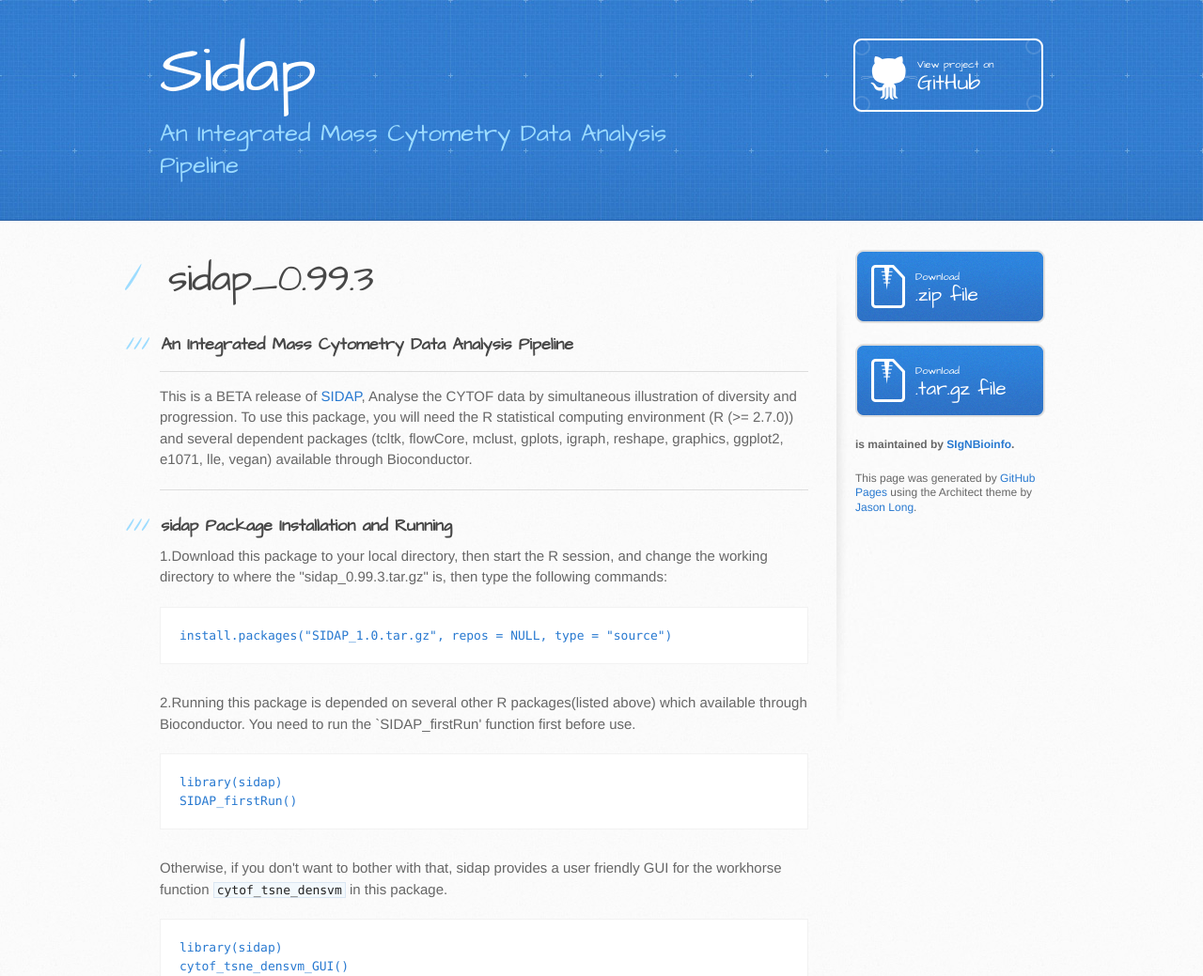
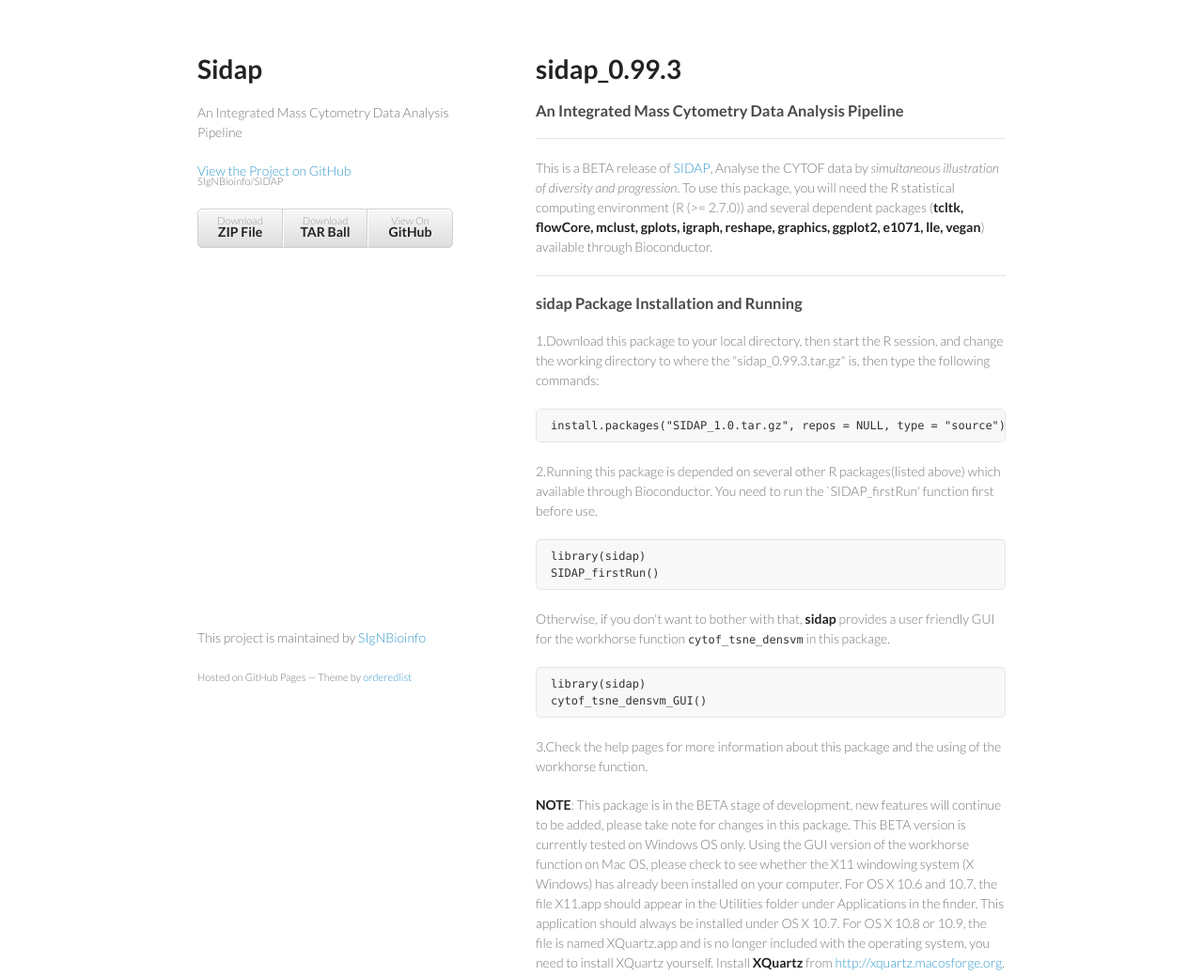
Before and after one commit to SIgNBioinfo/SIDAP, a plain HTML site: page index.html in a window 1280 px wide. Shown: the top 1039 px of the page at 94% size. Drawn offline with Linux system fonts and the light colour scheme.

Commit message:
Create gh-pages branch via GitHub

```diff
--- a/index.html
+++ b/index.html
@@ -1,34 +1,34 @@
-<!DOCTYPE html>
+<!doctype html>
 <html>
   <head>
-    <meta charset='utf-8'>
+    <meta charset="utf-8">
     <meta http-equiv="X-UA-Compatible" content="chrome=1">
-    <meta name="viewport" content="width=device-width, initial-scale=1, maximum-scale=1">
-    <link href='https://fonts.googleapis.com/css?family=Architects+Daughter' rel='stylesheet' type='text/css'>
-    <link rel="stylesheet" type="text/css" href="stylesheets/stylesheet.css" media="screen">
-    <link rel="stylesheet" type="text/css" href="stylesheets/pygment_trac.css" media="screen">
-    <link rel="stylesheet" type="text/css" href="stylesheets/print.css" media="print">
+    <title>Sidap by SIgNBioinfo</title>
 
+    <link rel="stylesheet" href="stylesheets/styles.css">
+    <link rel="stylesheet" href="stylesheets/pygment_trac.css">
+    <meta name="viewport" content="width=device-width, initial-scale=1, user-scalable=no">
     <!--[if lt IE 9]>
     <script src="//html5shiv.googlecode.com/svn/trunk/html5.js"></script>
     <![endif]-->
+  </head>
+  <body>
+    <div class="wrapper">
+      <header>
+        <h1>Sidap</h1>
+        <p>An Integrated Mass Cytometry Data Analysis Pipeline</p>
 
-    <title>Sidap by SIgNBioinfo</title>
-  </head>
+        <p class="view"><a href="https://github.com/SIgNBioinfo/SIDAP">View the Project on GitHub <small>SIgNBioinfo/SIDAP</small></a></p>
 
-  <body>
-    <header>
-      <div class="inner">
-        <h1>Sidap</h1>
-        <h2>An Integrated Mass Cytometry Data Analysis Pipeline</h2>
-        <a href="https://github.com/SIgNBioinfo/SIDAP" class="button"><small>View project on</small> GitHub</a>
-      </div>
-    </header>
 
-    <div id="content-wrapper">
-      <div class="inner clearfix">
-        <section id="main-content">
-          <h1>
+        <ul>
+          <li><a href="https://github.com/SIgNBioinfo/SIDAP/zipball/master">Download <strong>ZIP File</strong></a></li>
+          <li><a href="https://github.com/SIgNBioinfo/SIDAP/tarball/master">Download <strong>TAR Ball</strong></a></li>
+          <li><a href="https://github.com/SIgNBioinfo/SIDAP">View On <strong>GitHub</strong></a></li>
+        </ul>
+      </header>
+      <section>
+        <h1>
 <a name="sidap_0993" class="anchor" href="#sidap_0993"><span class="octicon octicon-link"></span></a>sidap_0.99.3</h1>
 
 <h3>
@@ -69,25 +69,13 @@ cytof_tsne_densvm_GUI()
 <li>When you open this file by double-clicking on it, you'll find XQuartz.pkg, double-click on it to run the installer, clicking through all the defaults.</li>
 <li>After the installer runs, you'll have to log out and back on to your Mac OS X account.</li>
 </ol>
-        </section>
-
-        <aside id="sidebar">
-          <a href="https://github.com/SIgNBioinfo/SIDAP/zipball/master" class="button">
-            <small>Download</small>
-            .zip file
-          </a>
-          <a href="https://github.com/SIgNBioinfo/SIDAP/tarball/master" class="button">
-            <small>Download</small>
-            .tar.gz file
-          </a>
-
-          <p class="repo-owner"><a href="https://github.com/SIgNBioinfo/SIDAP"></a> is maintained by <a href="https://github.com/SIgNBioinfo">SIgNBioinfo</a>.</p>
-
-          <p>This page was generated by <a href="https://pages.github.com">GitHub Pages</a> using the Architect theme by <a href="https://twitter.com/jasonlong">Jason Long</a>.</p>
-        </aside>
-      </div>
+      </section>
+      <footer>
+        <p>This project is maintained by <a href="https://github.com/SIgNBioinfo">SIgNBioinfo</a></p>
+        <p><small>Hosted on GitHub Pages &mdash; Theme by <a href="https://github.com/orderedlist">orderedlist</a></small></p>
+      </footer>
     </div>
-
+    <script src="javascripts/scale.fix.js"></script>
 
   </body>
 </html>
--- /dev/null
+++ b/javascripts/scale.fix.js
@@ -0,0 +1,17 @@
+var metas = document.getElementsByTagName('meta');
+var i;
+if (navigator.userAgent.match(/iPhone/i)) {
+  for (i=0; i<metas.length; i++) {
+    if (metas[i].name == "viewport") {
+      metas[i].content = "width=device-width, minimum-scale=1.0, maximum-scale=1.0";
+    }
+  }
+  document.addEventListener("gesturestart", gestureStart, false);
+}
+function gestureStart() {
+  for (i=0; i<metas.length; i++) {
+    if (metas[i].name == "viewport") {
+      metas[i].content = "width=device-width, minimum-scale=0.25, maximum-scale=1.6";
+    }
+  }
+}
--- /dev/null
+++ b/stylesheets/styles.css
@@ -0,0 +1,255 @@
+@import url(https://fonts.googleapis.com/css?family=Lato:300italic,700italic,300,700);
+
+body {
+  padding:50px;
+  font:14px/1.5 Lato, "Helvetica Neue", Helvetica, Arial, sans-serif;
+  color:#777;
+  font-weight:300;
+}
+
+h1, h2, h3, h4, h5, h6 {
+  color:#222;
+  margin:0 0 20px;
+}
+
+p, ul, ol, table, pre, dl {
+  margin:0 0 20px;
+}
+
+h1, h2, h3 {
+  line-height:1.1;
+}
+
+h1 {
+  font-size:28px;
+}
+
+h2 {
+  color:#393939;
+}
+
+h3, h4, h5, h6 {
+  color:#494949;
+}
+
+a {
+  color:#39c;
+  font-weight:400;
+  text-decoration:none;
+}
+
+a small {
+  font-size:11px;
+  color:#777;
+  margin-top:-0.6em;
+  display:block;
+}
+
+.wrapper {
+  width:860px;
+  margin:0 auto;
+}
+
+blockquote {
+  border-left:1px solid #e5e5e5;
+  margin:0;
+  padding:0 0 0 20px;
+  font-style:italic;
+}
+
+code, pre {
+  font-family:Monaco, Bitstream Vera Sans Mono, Lucida Console, Terminal;
+  color:#333;
+  font-size:12px;
+}
+
+pre {
+  padding:8px 15px;
+  background: #f8f8f8;
+  border-radius:5px;
+  border:1px solid #e5e5e5;
+  overflow-x: auto;
+}
+
+table {
+  width:100%;
+  border-collapse:collapse;
+}
+
+th, td {
+  text-align:left;
+  padding:5px 10px;
+  border-bottom:1px solid #e5e5e5;
+}
+
+dt {
+  color:#444;
+  font-weight:700;
+}
+
+th {
+  color:#444;
+}
+
+img {
+  max-width:100%;
+}
+
+header {
+  width:270px;
+  float:left;
+  position:fixed;
+}
+
+header ul {
+  list-style:none;
+  height:40px;
+
+  padding:0;
+
+  background: #eee;
+  background: -moz-linear-gradient(top, #f8f8f8 0%, #dddddd 100%);
+  background: -webkit-gradient(linear, left top, left bottom, color-stop(0%,#f8f8f8), color-stop(100%,#dddddd));
+  background: -webkit-linear-gradient(top, #f8f8f8 0%,#dddddd 100%);
+  background: -o-linear-gradient(top, #f8f8f8 0%,#dddddd 100%);
+  background: -ms-linear-gradient(top, #f8f8f8 0%,#dddddd 100%);
+  background: linear-gradient(top, #f8f8f8 0%,#dddddd 100%);
+
+  border-radius:5px;
+  border:1px solid #d2d2d2;
+  box-shadow:inset #fff 0 1px 0, inset rgba(0,0,0,0.03) 0 -1px 0;
+  width:270px;
+}
+
+header li {
+  width:89px;
+  float:left;
+  border-right:1px solid #d2d2d2;
+  height:40px;
+}
+
+header ul a {
+  line-height:1;
+  font-size:11px;
+  color:#999;
+  display:block;
+  text-align:center;
+  padding-top:6px;
+  height:40px;
+}
+
+strong {
+  color:#222;
+  font-weight:700;
+}
+
+header ul li + li {
+  width:88px;
+  border-left:1px solid #fff;
+}
+
+header ul li + li + li {
+  border-right:none;
+  width:89px;
+}
+
+header ul a strong {
+  font-size:14px;
+  display:block;
+  color:#222;
+}
+
+section {
+  width:500px;
+  float:right;
+  padding-bottom:50px;
+}
+
+small {
+  font-size:11px;
+}
+
+hr {
+  border:0;
+  background:#e5e5e5;
+  height:1px;
+  margin:0 0 20px;
+}
+
+footer {
+  width:270px;
+  float:left;
+  position:fixed;
+  bottom:50px;
+}
+
+@media print, screen and (max-width: 960px) {
+
+  div.wrapper {
+    width:auto;
+    margin:0;
+  }
+
+  header, section, footer {
+    float:none;
+    position:static;
+    width:auto;
+  }
+
+  header {
+    padding-right:320px;
+  }
+
+  section {
+    border:1px solid #e5e5e5;
+    border-width:1px 0;
+    padding:20px 0;
+    margin:0 0 20px;
+  }
+
+  header a small {
+    display:inline;
+  }
+
+  header ul {
+    position:absolute;
+    right:50px;
+    top:52px;
+  }
+}
+
+@media print, screen and (max-width: 720px) {
+  body {
+    word-wrap:break-word;
+  }
+
+  header {
+    padding:0;
+  }
+
+  header ul, header p.view {
+    position:static;
+  }
+
+  pre, code {
+    word-wrap:normal;
+  }
+}
+
+@media print, screen and (max-width: 480px) {
+  body {
+    padding:15px;
+  }
+
+  header ul {
+    display:none;
+  }
+}
+
+@media print {
+  body {
+    padding:0.4in;
+    font-size:12pt;
+    color:#444;
+  }
+}
```
